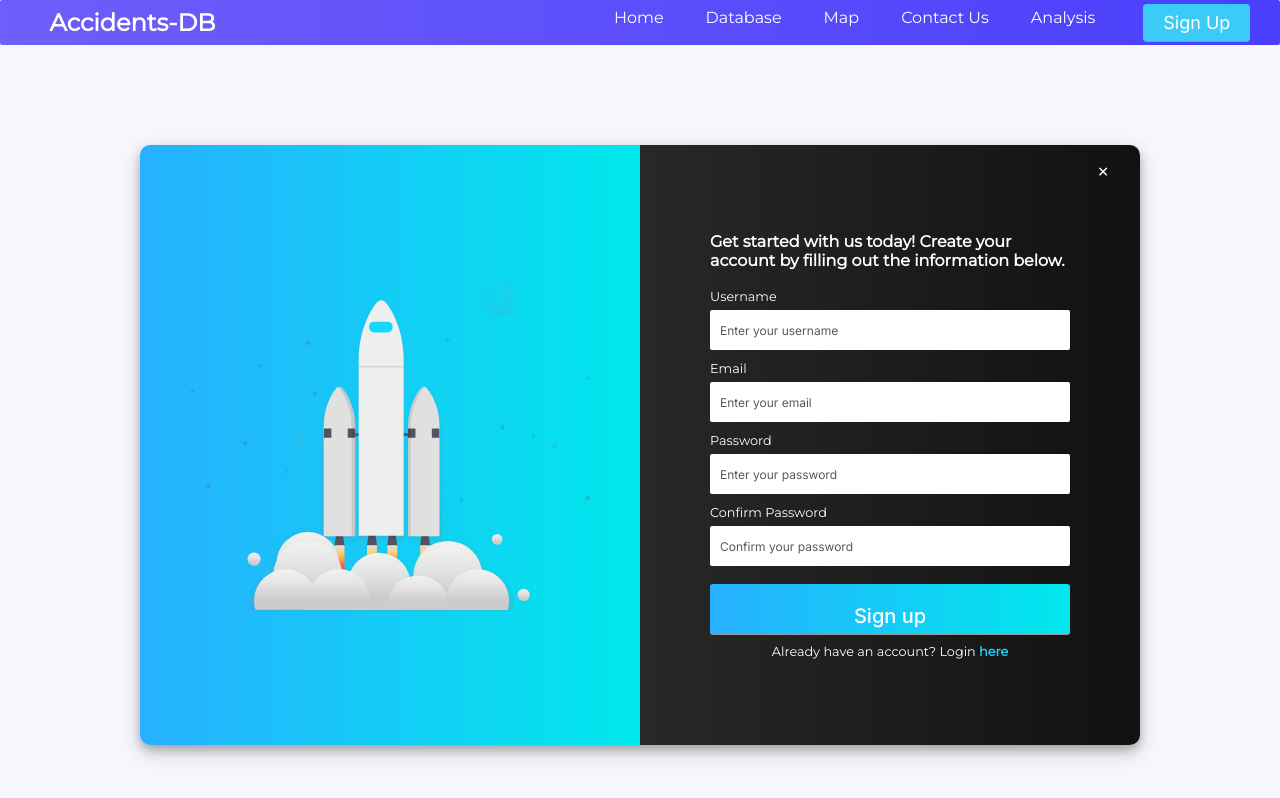
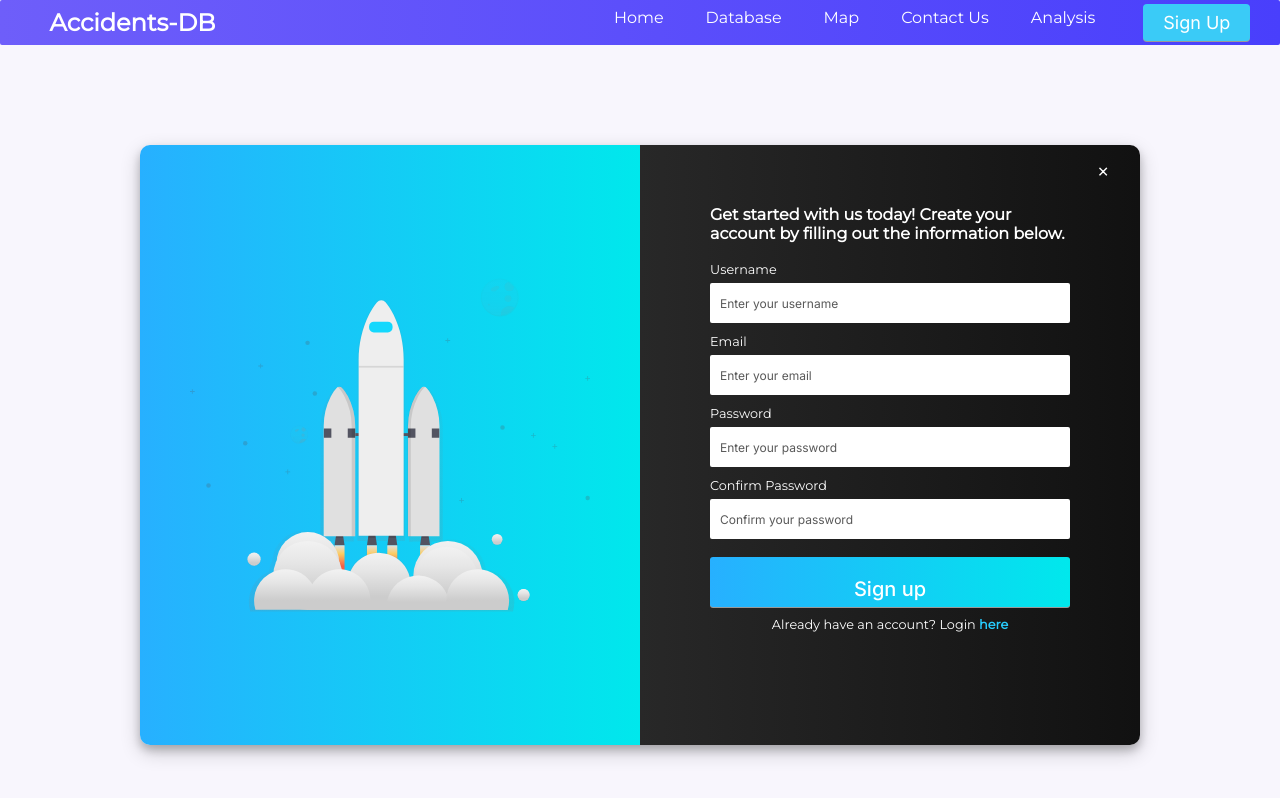
Before and after one commit to dev9318/surp_frontend, a React (Create React App) app: page /signup in a window 1280 px wide. Shown: the top 798 px of the page. Built offline with nearby package versions, Linux system fonts and the light colour scheme.

Commit message:
fixed contact form render error

```diff
--- a/src/AppComponents/Contact/contact.css
+++ b/src/AppComponents/Contact/contact.css
@@ -25,6 +25,10 @@ button {
 
 /* Contact.js */
 .form {
+  position: absolute;
+  top: 50%;
+  left: 50%;
+  transform: translate(-50%, -40%);
   height: 100vh;
   display: flex;
   flex-direction: column;
--- a/src/AppComponents/SignUp/Form.css
+++ b/src/AppComponents/SignUp/Form.css
@@ -64,12 +64,12 @@
     position: absolute;
     top: 50%;
     left: 50%;
-    transform: translate(-50%, -50%);
+    transform: translate(-50%, -40%);
     width: 90%;
     height: 100%;
     display: flex;
     flex-direction: column;
-    justify-content: center;
+    justify-content: initial;
     align-items: center;
   }
 
```
